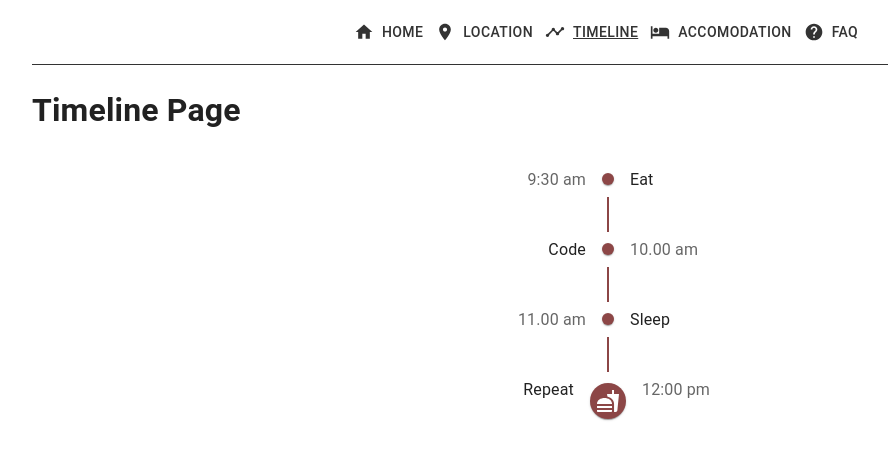
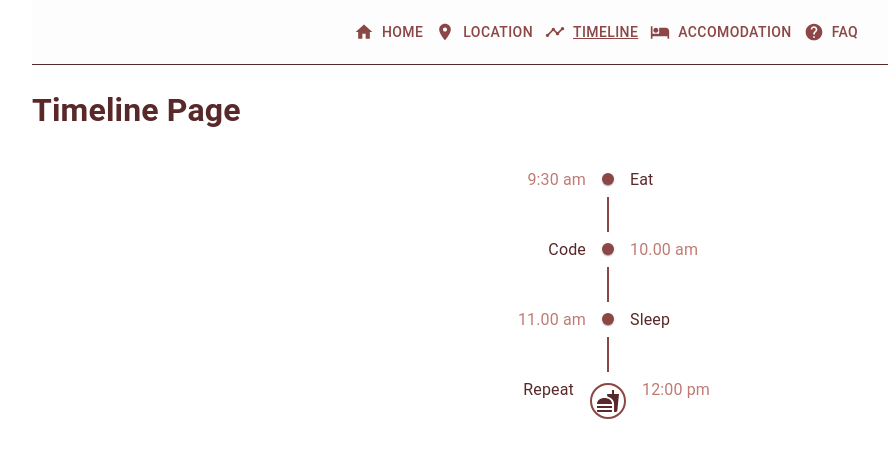
Before and after one commit to gordonwoodbine/weddingsite-clone, a Next.js app: page /timeline in a window 1280 px wide. Shown: the top 460 px of the page, without its empty margins (32-920 px from the left). Built offline with nearby package versions, Linux system fonts and the light colour scheme.

Commit message:
add colour scheme as per LT requirements

```diff
--- a/components/Header/Header.js
+++ b/components/Header/Header.js
@@ -63,7 +63,7 @@ const Header = (props) => {
         position='static'
         component='nav'
         elevation={0}
-        sx={{ backgroundColor: 'white', borderBottom: '1px solid #333', alignItems: { xs: 'left', sm: 'center' } }}
+        sx={{ backgroundColor: "background.primary", borderBottom: '1px solid #592828', alignItems: { xs: 'left', sm: 'center' } }}
       >
         <Toolbar disableGutters>
           <IconButton
@@ -71,7 +71,7 @@ const Header = (props) => {
             aria-label='open drawer'
             edge='start'
             onClick={handleDrawerToggle}
-            sx={{ mr: 2, display: { sm: 'none' } }}
+            sx={{ color: 'primary.main', mr: 2, display: { sm: 'none' } }}
           >
             <MenuIcon />
           </IconButton>
@@ -82,7 +82,7 @@ const Header = (props) => {
                 key={route.id}
                 onClick={() => router.push(route.path)}
                 sx={{
-                  color: '#333',
+                  color: 'primary.main',
                   textDecoration:
                     router.pathname === route.path ? 'underline' : 'none',
                 }}
--- a/components/TimelineStructure/TimelineStructure.js
+++ b/components/TimelineStructure/TimelineStructure.js
@@ -38,7 +38,7 @@ const TimelineStructure = () => {
             {e.time}
           </TimelineOppositeContent>
           <TimelineSeparator>
-            {e.icon ? <TimelineDot color="primary">{e.icon}</TimelineDot> : <TimelineDot color="primary" />}
+            {e.icon ? <TimelineDot color="primary" variant="outlined" >{e.icon}</TimelineDot> : <TimelineDot color="primary" />}
             {i !== events.length - 1 ? <TimelineConnector sx={{ bgcolor: 'primary.main' }} /> : null}
           </TimelineSeparator>
           <TimelineContent>{e.event}</TimelineContent>
--- a/pages/_app.js
+++ b/pages/_app.js
@@ -6,6 +6,16 @@ const theme = createTheme({
     primary: {
       main: '#8C4646',
     },
+    secondary: {
+      main: '#D9B8B8',
+    },
+    text: {
+      primary: '#592828',
+      secondary: '#bf7b75'
+    },
+    background: {
+      primary: '#FDFDFD'
+    }
   },
 });
 
```
